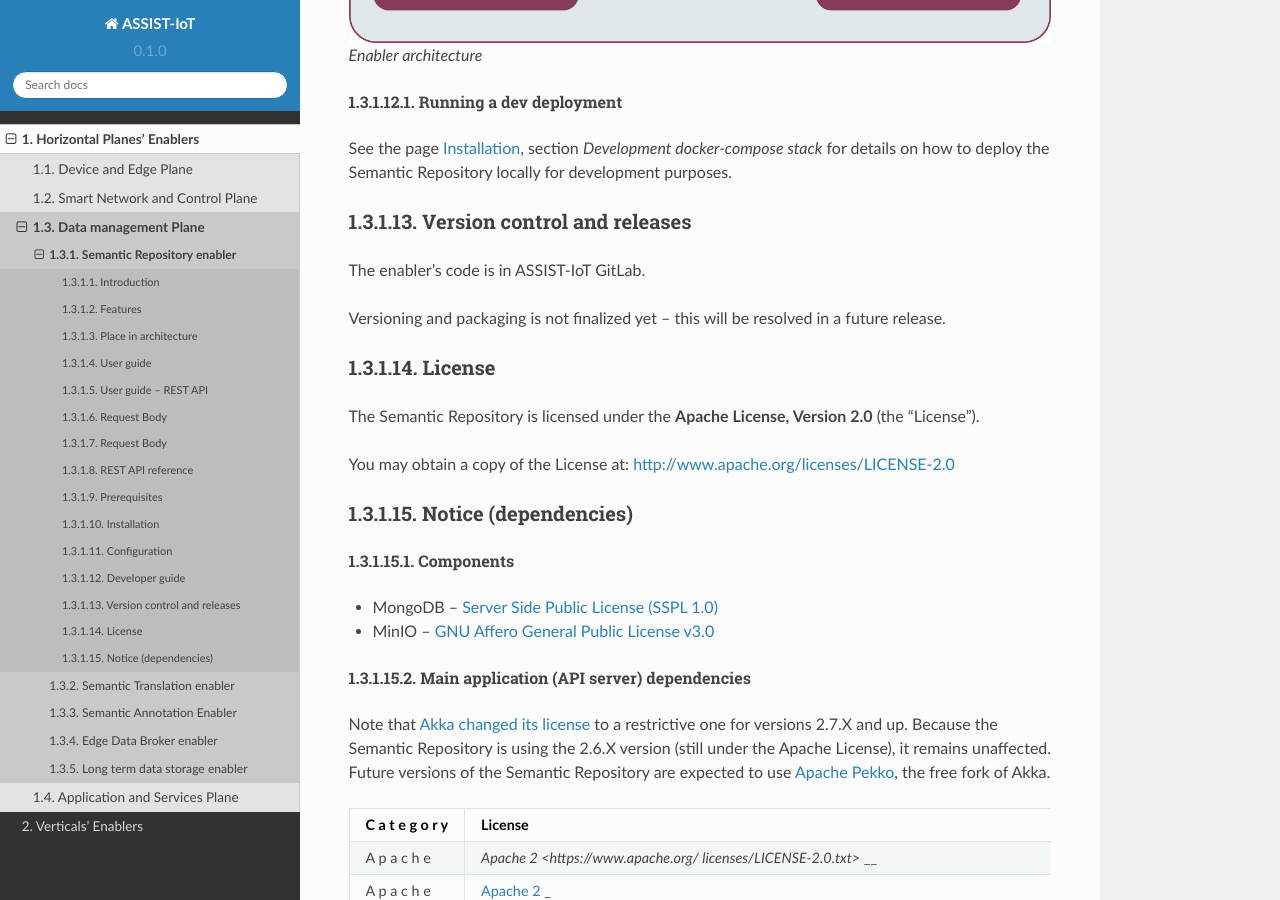
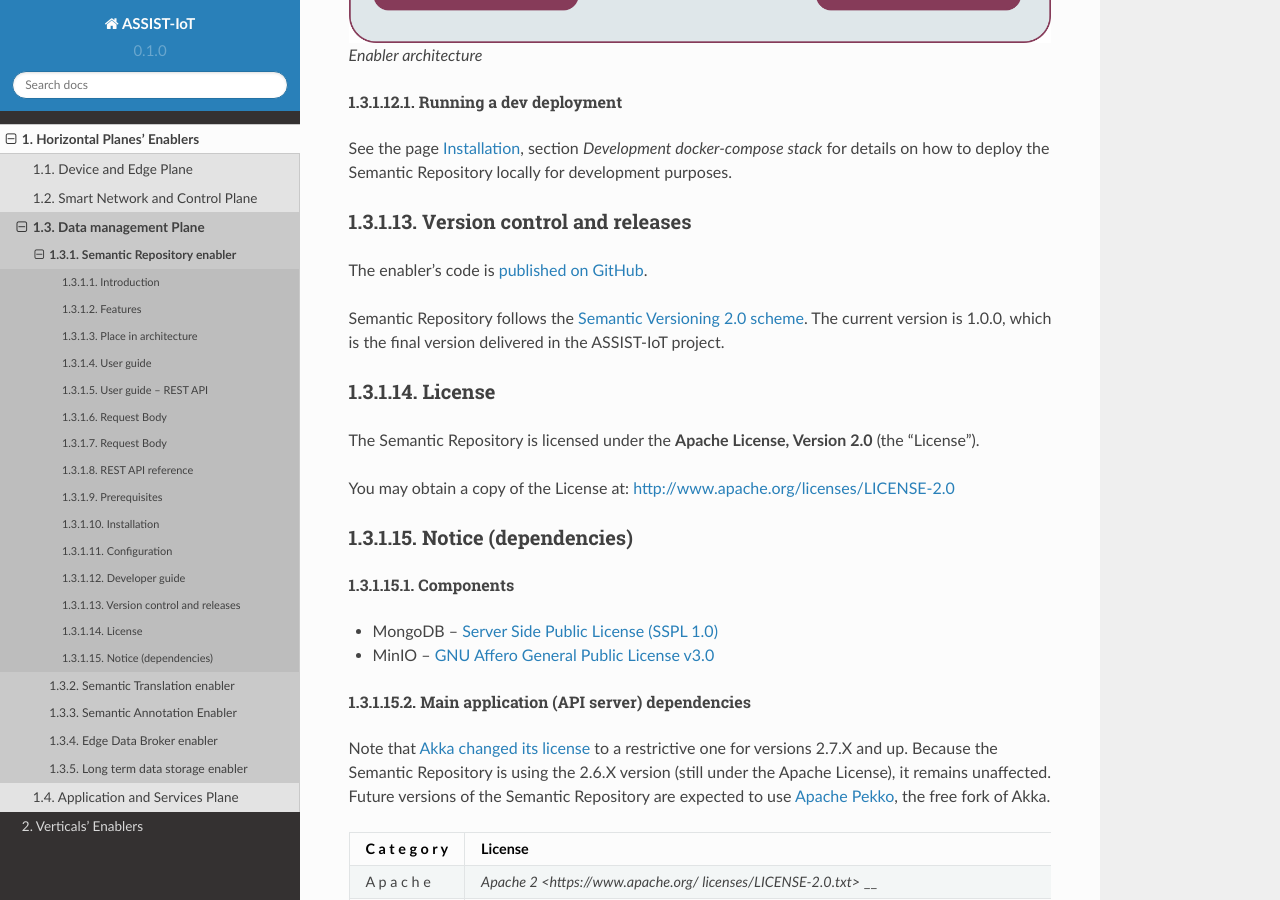
Before and after one commit to assist-iot/assist-iot-documentation, a Sphinx documentation site: the page built from docs/source/horizontal_planes/datamanagement/semantic_repository_enabler.rst, in a window 1280 px wide and 900 px high, scrolled down 75365 px. Built offline with Sphinx 7.4.7 and the Read the Docs theme 2.0.0, drawn with Linux system fonts in a browser that asks for light colours.

Commit message:
Update Semantic Repository enabler

```diff
--- a/docs/source/horizontal_planes/datamanagement/semantic_repository_enabler.rst
+++ b/docs/source/horizontal_planes/datamanagement/semantic_repository_enabler.rst
@@ -1771,10 +1771,12 @@ Repository locally for development purposes.
 Version control and releases
 ============================
 
-The enabler’s code is in ASSIST-IoT GitLab.
-
-Versioning and packaging is not finalized yet – this will be resolved in
-a future release.
+The enabler’s code is `published on
+GitHub <https://github.com/assist-iot/semantic_repository>`__.
+
+Semantic Repository follows the `Semantic Versioning 2.0
+scheme <https://semver.org/>`__. The current version is 1.0.0, which is
+the final version delivered in the ASSIST-IoT project.
 
 
 
```
